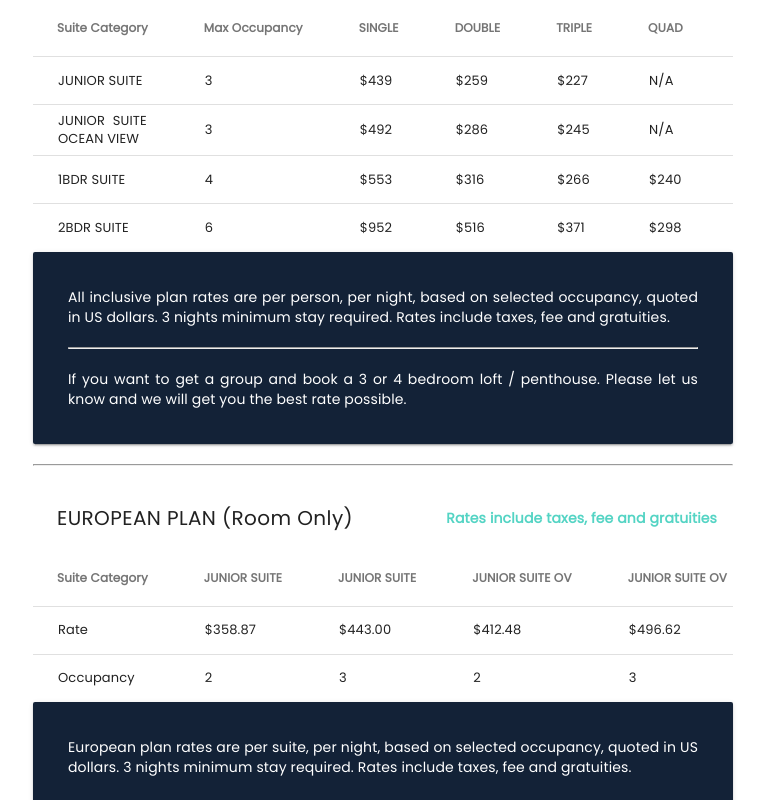
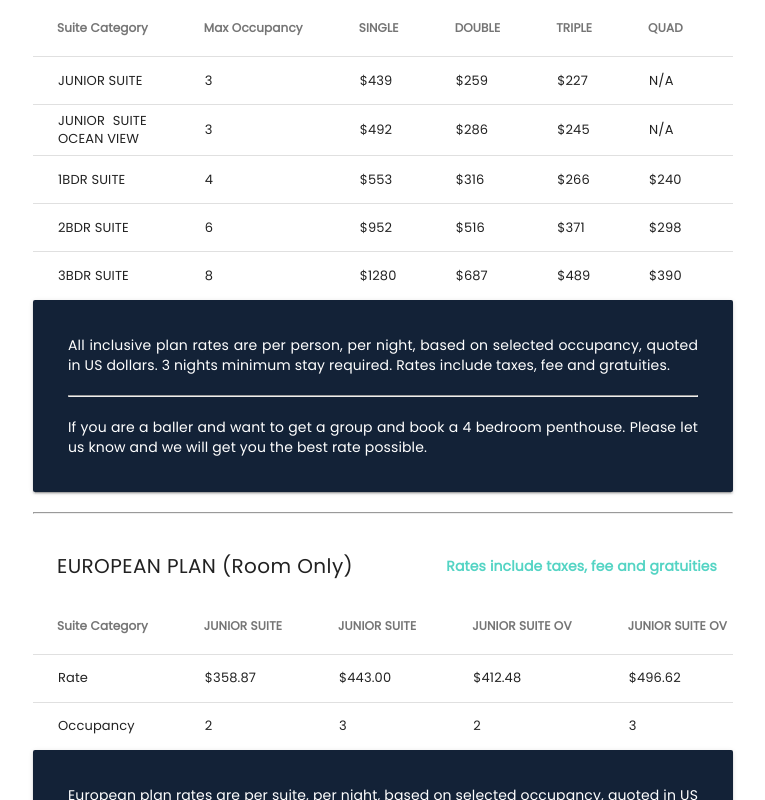
Before and after one commit to honghaobi/wedding-frontend, a Vue app: page /resort in a window 1280 px wide. Shown: the part 2545-3345 px from the top of the page, without its empty margins (257-1022 px from the left). Built offline with nearby package versions, Linux system fonts and the light colour scheme; no server answers; what v-viewer, vue-masonry would draw is missing.

Commit message:
updated Resort Table for 2BDEOOM

```diff
--- a/src/components/ResortTable.vue
+++ b/src/components/ResortTable.vue
@@ -14,6 +14,8 @@
         <md-table-head>QUAD</md-table-head>
         <md-table-head>FIFTH</md-table-head>
         <md-table-head>SIXTH</md-table-head>
+        <md-table-head>SEVENTH</md-table-head>
+        <md-table-head>EIGHTH</md-table-head>
       </md-table-row>
       <md-table-row>
         <md-table-cell>JUNIOR SUITE</md-table-cell>
@@ -21,6 +23,8 @@
         <md-table-cell>$439</md-table-cell>
         <md-table-cell>$259</md-table-cell>
         <md-table-cell>$227</md-table-cell>
+        <md-table-cell>N/A</md-table-cell>
+        <md-table-cell>N/A</md-table-cell>
         <md-table-cell>N/A</md-table-cell>
         <md-table-cell>N/A</md-table-cell>
         <md-table-cell>N/A</md-table-cell>
@@ -34,6 +38,8 @@
         <md-table-cell>N/A</md-table-cell>
         <md-table-cell>N/A</md-table-cell>
         <md-table-cell>N/A</md-table-cell>
+        <md-table-cell>N/A</md-table-cell>
+        <md-table-cell>N/A</md-table-cell>
       </md-table-row>
       <md-table-row>
         <md-table-cell>1BDR SUITE</md-table-cell>
@@ -42,6 +48,8 @@
         <md-table-cell>$316</md-table-cell>
         <md-table-cell>$266</md-table-cell>
         <md-table-cell>$240</md-table-cell>
+        <md-table-cell>N/A</md-table-cell>
+        <md-table-cell>N/A</md-table-cell>
         <md-table-cell>N/A</md-table-cell>
         <md-table-cell>N/A</md-table-cell>
       </md-table-row>
@@ -54,13 +62,27 @@
         <md-table-cell>$298</md-table-cell>
         <md-table-cell>$271</md-table-cell>
         <md-table-cell>$253</md-table-cell>
+        <md-table-cell>N/A</md-table-cell>
+        <md-table-cell>N/A</md-table-cell>
+      </md-table-row>
+      <md-table-row>
+        <md-table-cell>3BDR SUITE</md-table-cell>
+        <md-table-cell>8</md-table-cell>
+        <md-table-cell>$1280</md-table-cell>
+        <md-table-cell>$687</md-table-cell>
+        <md-table-cell>$489</md-table-cell>
+        <md-table-cell>$390</md-table-cell>
+        <md-table-cell>$331</md-table-cell>
+        <md-table-cell>$292</md-table-cell>
+        <md-table-cell>$264</md-table-cell>
+        <md-table-cell>$255</md-table-cell>
       </md-table-row>
     </md-table>
     <md-card class="tableDescription md-accent">
       All inclusive plan rates are per person, per night, based on selected occupancy, quoted in US dollars.
       3 nights minimum stay required. Rates include taxes, fee and gratuities.
       <hr/>
-      If you want to get a group and book a 3 or 4 bedroom loft / penthouse.
+      If you are a baller and want to get a group and book a 4 bedroom penthouse.
       Please let us know and we will get you the best rate possible.
     </md-card>
     <hr/>
@@ -113,7 +135,7 @@
 <style lang="scss" scoped>
   @import "./../css/main.scss";
 
-  .md-title{
+  .md-title {
     overflow: visible;
   }
 
```
